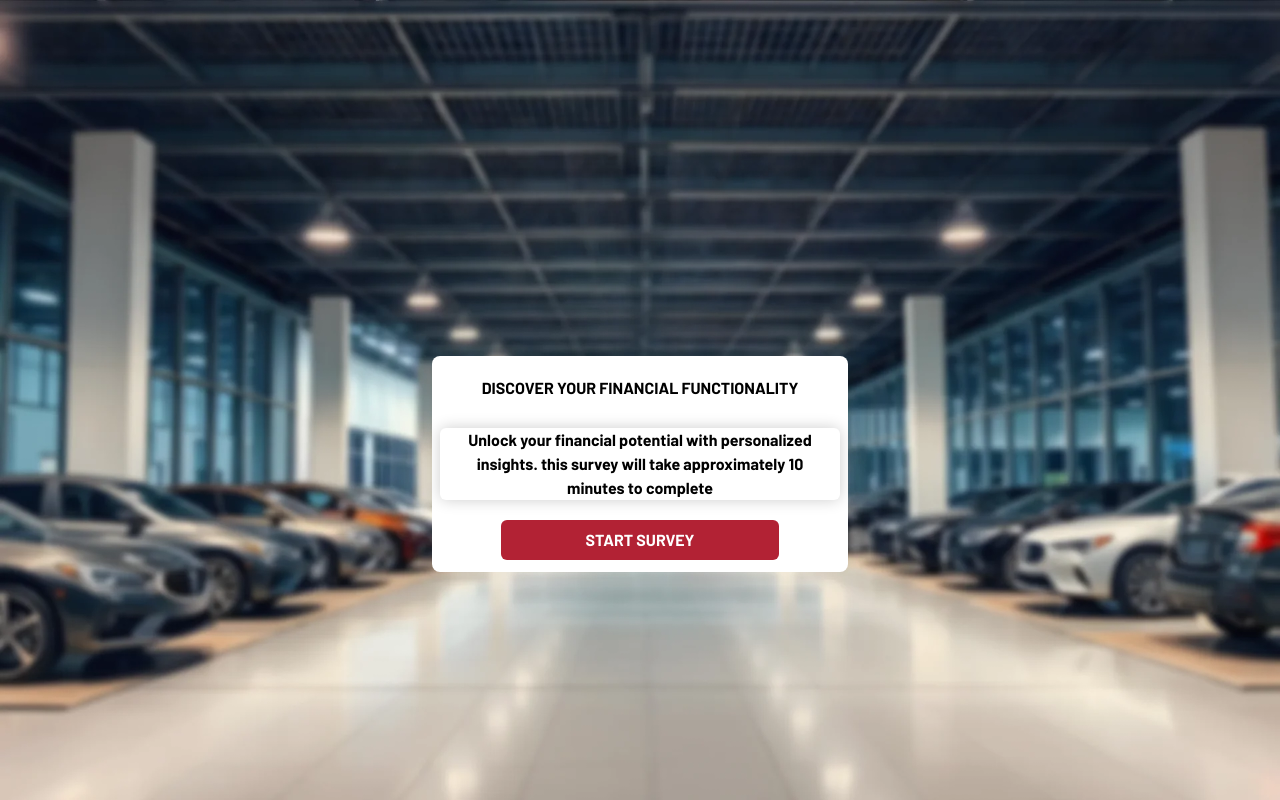
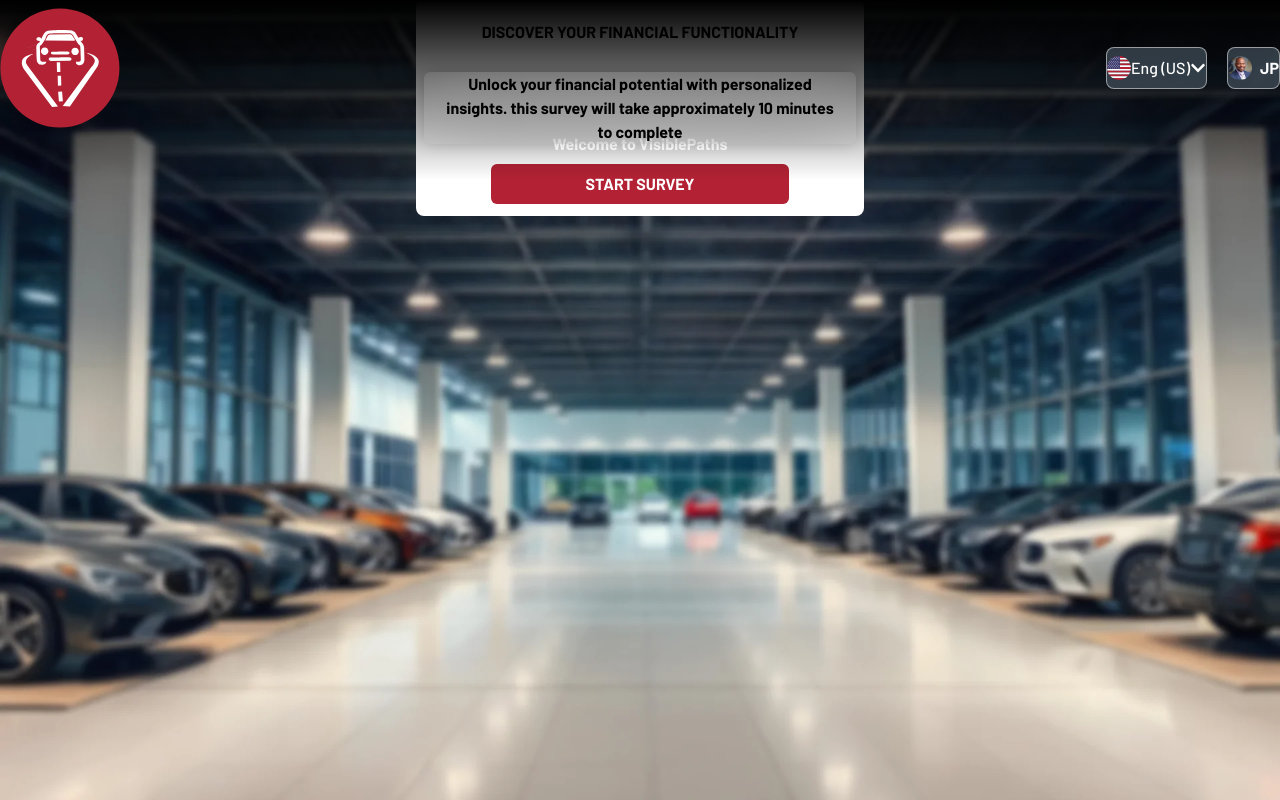
Before and after one commit to Abulkalam-Asif/visible-paths-portal, a Next.js app: page /survey in a window 1280 px wide. Built offline with nearby package versions, Linux system fonts and the light colour scheme; what fluid-tailwind would draw is missing.

Commit message:
survery screen 1 completed

```diff
--- a/src/app/layout.tsx
+++ b/src/app/layout.tsx
@@ -21,8 +21,9 @@ export default function RootLayout({
   return (
     <html lang="en">
       <body className={barlow.className}>
-        {/* <Header /> */}
-        {children}</body>
+        <Header />
+        {children}
+      </body>
     </html>
   );
 }
--- a/src/components/survey/FirstPageComp.tsx
+++ b/src/components/survey/FirstPageComp.tsx
@@ -1,10 +1,14 @@
 import React from "react";
+import Image from "next/image";
+import firstPageCarImg  from "../../assets/survey/firstPageCar.svg";
 
 type Props = {};
 
 const FirstPageComp = (props: Props) => {
   return (
-    <div className="w-full max-w-md sm:max-w-lg md:max-w-xl lg:max-w-2xl mx-auto pb-4 pt-40 px-4">
+    <section className="min-h-screen h-full bg-survey bg-no-repeat bg-top bg-cover">
+      <div className="max-w-7xl h-full mx-auto sm:flex justify-between ~px-4/12 pb-4 ~/md:~pt-32/40 lg:pt-22">
+        <div className="w-full self-center max-w-md sm:max-w-lg md:max-w-xl lg:max-w-2xl mx-auto">
           <div className="bg-white rounded-lg font-extrabold text-black">
             <h1 className="text-center p-5 text-2xl md:text-4xl">
               DISCOVER YOUR FINANCIAL FUNCTIONALITY
@@ -20,6 +24,17 @@ const FirstPageComp = (props: Props) => {
             </div>
           </div>
         </div>
+        <div className="hidden w-2/3 self-end sm:flex justify-center h-full items-end">
+          <Image
+            src={firstPageCarImg}
+            alt="firstPage"
+            width={300}
+            height={50}
+            className="w-full max-w-sm h-auto"
+          />
+        </div>
+      </div>
+    </section>
   );
 };
 
--- a/src/components/survey/SurveyClientPage.tsx
+++ b/src/components/survey/SurveyClientPage.tsx
@@ -6,12 +6,7 @@ import firstPageCar from "../../assets/images/firstPageCar.svg";
 const SurveyClientPage = () => {
   return (
     <>
-      <section className="h-screen bg-survey bg-no-repeat bg-top bg-cover flex items-center justify-between max-w-7xl mx-auto ~px-4/12 pb-4 pt-30">
         <FirstPageComp />
-        <div className="hidden w-2/3 sm:flex justify-center h-full items-end">
-          <Image src={firstPageCar} alt="firstPage" width={300} height={50}/>
-        </div>
-      </section>
     </>
   );
 };
```
Also changed, not shown: src/assets/images/index.ts (line endings or trailing spaces), src/assets/survey/firstPageCar.svg (renamed from src/assets/images/firstPageCar.svg). Lines whose indentation alone changed are shown as unchanged.
